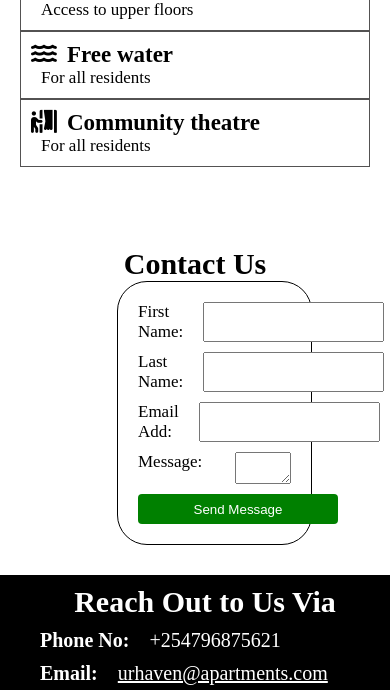
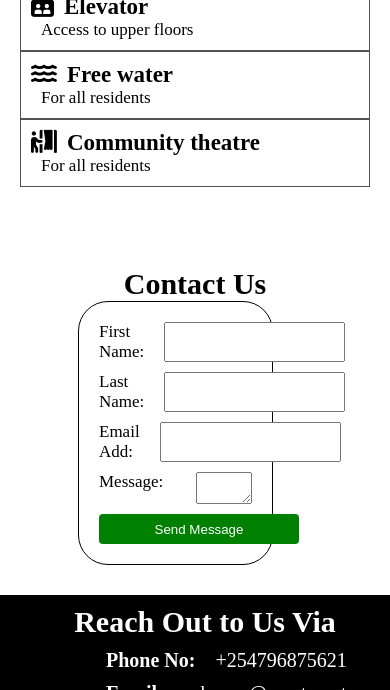
Before and after one commit to salutahmoha/Urban-HAven-Apartment-website, a website built with Vite: page index.html in a window 390 px wide. Shown: the part 4448-5138 px from the top of the page. Built offline with nearby package versions, Linux system fonts and the light colour scheme; files whose address does not match are found by name.

```diff
--- a/index.html
+++ b/index.html
@@ -59,7 +59,7 @@
             adipisci illum, necessitatibus qui?iste atque. Quos, quod? Aliquam
             animi ab adipisci illum, necessitatibus qui?explicabo quisquam
             debitis impedit. Earum dolorum necessitatibus qui?explicabo quisquam
-            debitis
+            debitis impedit. Earum dolorum necessitatibus qui?
           </p>
         </div>
         <div class="about-img">
--- a/style.css
+++ b/style.css
@@ -417,10 +417,15 @@
 @media screen and (max-width: 56.25rem) {
   .contact-form{
     flex-wrap: wrap;
+    margin-left: 20%;
   }
   .contact-details{
     display: block;
     padding: 0;
+  }
+  .contact-info{
+    text-align: center;
+    padding-left: 20%;
   }
   .btn1{
     width: 35rem;
```
